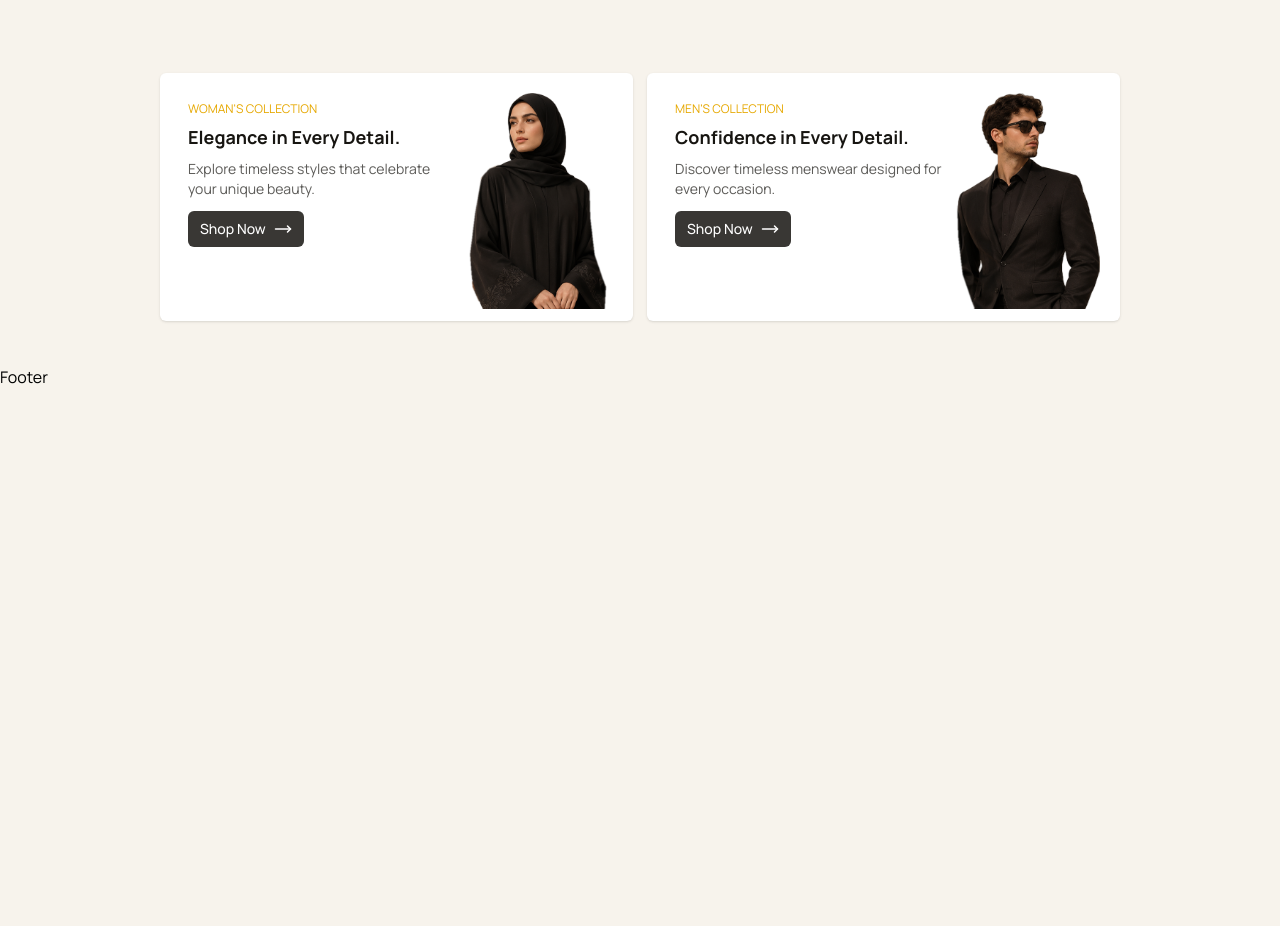
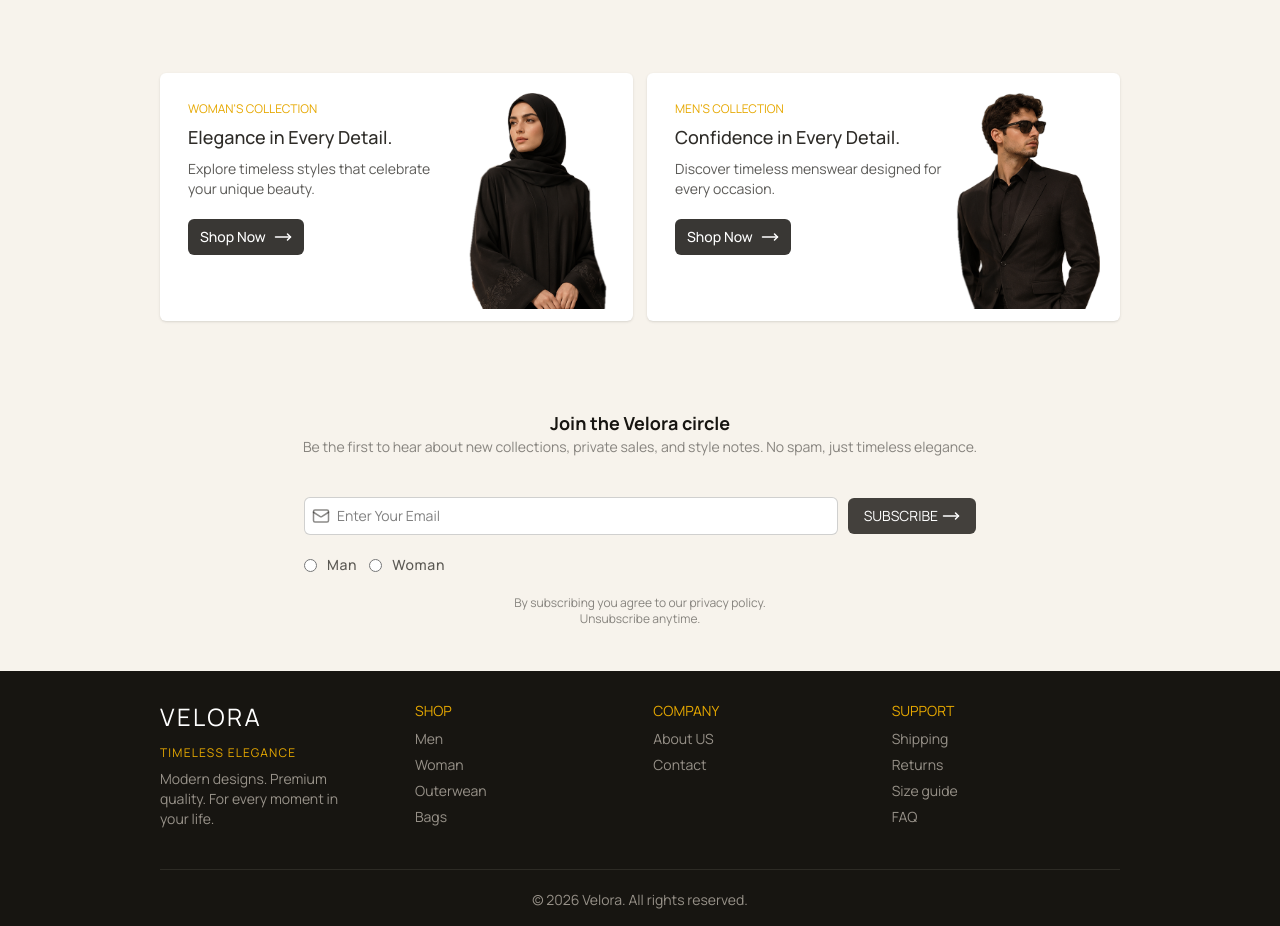
Before and after one commit to ahmed2020026/velora, a React (Vite) app: page / in a window 1280 px wide. Shown: the part 1920-2846 px from the top of the page. Before the commit the page ends 2309 px from the top, so only its background shows below. Built offline with nearby package versions, Linux system fonts and the light colour scheme.

Commit message:
finish homePage

```diff
--- a/src/App.tsx
+++ b/src/App.tsx
@@ -13,7 +13,7 @@ function App() {
       <main>
         <Main/>
       </main>
-      <footer>
+      <footer className='bg-dark'>
         <Footer />
       </footer>
     </>
--- a/src/components/layout/Footer.tsx
+++ b/src/components/layout/Footer.tsx
@@ -1,7 +1,66 @@
+import { Link } from "react-router-dom"
 
 const Footer = () => {
     return (
-        <div>Footer</div>
+        <div className="container">
+            <div className="grid md:grid-cols-3 lg:grid-cols-4 gap-15 pt-3.5">
+                <div>
+                    <h2 className="text-2xl uppercase tracking-widest mb-3 text-white">Velora</h2>
+                    <p className="text-xs text-gold mb-2 tracking-widest">TIMELESS ELEGANCE</p>
+                    <p className="text-sm text-secondary/60">Modern designs. Premium quality. For every moment in your life.</p>
+                </div>
+                <div className="md:col-span-2 lg:col-span-3 grid grid-cols-3 gap-2.5">
+                    <div className="">
+                        <h2 className="mb-2 text-gold uppercase text-sm">Shop</h2>
+                        <ul className="text-sm text-secondary/60">
+                            <li className="mb-1.5">
+                                <Link to={'/shop'} className="hover:text-gold transition duration-200">Men</Link>
+                            </li>
+                            <li className="mb-1.5">
+                                <Link to={'/shop'} className="hover:text-gold transition duration-200">Woman</Link>
+                            </li>
+                            <li className="mb-1.5">
+                                <Link to={'/shop'} className="hover:text-gold transition duration-200">Outerwean</Link>
+                            </li>
+                            <li>
+                                <Link to={'/shop'} className="hover:text-gold transition duration-200">Bags</Link>
+                            </li>
+                        </ul>
+                    </div>
+                    <div className="">
+                        <h2 className="mb-2 text-gold uppercase text-sm">company</h2>
+                        <ul className="text-sm text-secondary/60">
+                            <li className="mb-1.5">
+                                <Link to={'/about'} className="hover:text-gold transition duration-200">About US</Link>
+                            </li>
+                            <li className="mb-1.5">
+                                <Link to={'/contact'} className="hover:text-gold transition duration-200">Contact</Link>
+                            </li>
+                        </ul>
+                    </div>
+                    <div className="">
+                        <h2 className="mb-2 text-gold uppercase text-sm">Support</h2>
+                        <ul className="text-sm text-secondary/60">
+                            <li className="mb-1.5">
+                                <Link to={'/shop'} className="hover:text-gold transition duration-200">Shipping</Link>
+                            </li>
+                            <li className="mb-1.5">
+                                <Link to={'/shop'} className="hover:text-gold transition duration-200">Returns</Link>
+                            </li>
+                            <li className="mb-1.5">
+                                <Link to={'/shop'} className="hover:text-gold transition duration-200">Size guide</Link>
+                            </li>
+                            <li>
+                                <Link to={'/shop'} className="hover:text-gold transition duration-200">FAQ</Link>
+                            </li>
+                        </ul>
+                    </div>
+                </div>
+            </div>
+            <div className="border-t border-secondary/10 mt-10 pt-5">
+                <p className="text-center text-sm text-secondary/60">© 2026 Velora. All rights reserved.</p>
+            </div>
+        </div>
     )
 }
 
--- a/src/components/layout/NavBar.tsx
+++ b/src/components/layout/NavBar.tsx
@@ -12,7 +12,7 @@ const NavBar = () => {
                 <h1 className="text-3xl sm:text-4xl font-bold text-dark">Velora</h1>
             </div>
 
-            <nav className={`${openMenu? 'max-lg:tranform max-lg:translate-y-0 max-lg:opacity-100': 'max-lg:tranform max-lg:opacity-0 max-lg:-translate-y-1 max-lg pointer-events-none' } max-lg:absolute max-lg:top-full max-lg:left-0 max-lg:z-50 max-lg:w-full max-lg:rounded-b-lg max-lg:bg-white max-lg:px-4 max-lg:py-4 max-lg:shadow-lg transition-all duration-300  `}>
+            <nav className={`${openMenu? 'max-lg:tranform max-lg:translate-y-0 max-lg:opacity-100': 'max-lg:tranform max-lg:opacity-0 max-lg:-translate-y-1 max-lg max-lg:pointer-events-none' } max-lg:absolute max-lg:top-full max-lg:left-0 max-lg:z-50 max-lg:w-full max-lg:rounded-b-lg max-lg:bg-white max-lg:px-4 max-lg:py-4 max-lg:shadow-lg transition-all duration-300  `}>
                 <ul className="flex items-center gap-6 max-lg:flex-col max-lg:items-start max-lg:gap-2">
                     {navLinks.map((link) => (
                         <li key={link.router} className="w-full lg:w-auto">
--- a/src/pages/Home.tsx
+++ b/src/pages/Home.tsx
@@ -1,6 +1,7 @@
 import Categories from '../sections/Categories'
 import Features from '../sections/Features'
 import Hero from '../sections/Hero'
+import NewSetter from '../sections/NewSetter'
 import Products from '../sections/Products'
 import Promotional from '../sections/Promotional'
 
@@ -22,6 +23,9 @@ const Home = () => {
       <section className="py-7">
         <Promotional />
       </section>
+      <section className="py-7">
+        <NewSetter />
+      </section>
     </>
   )
 }
--- /dev/null
+++ b/src/sections/NewSetter.tsx
@@ -0,0 +1,53 @@
+import { Mail, MoveRight } from "lucide-react"
+import HeadSection from "../components/ui/HeadSection"
+
+const NewSetter = () => {
+    const subscription = (e: React.FormEvent<HTMLFormElement>) => {
+        e.preventDefault()
+        console.log(e)
+    }
+    return (
+        <div className="container">
+            <div className="text-center">
+                <HeadSection head="Join the Velora circle" disc="Be the first to hear about new collections, private sales, and style notes. No spam, just timeless elegance." />
+            </div>
+            <div className="max-w-2xl mx-auto relative mt-10">
+                <form onSubmit={subscription} className="">
+                    <div className="flex justify-center items-center gap-2.5">
+                        <div className="relative w-full">
+                            <input
+                                type="text"
+                                className="peer rounded-md w-full border bg-white transition duration-200 border-dark/20 p-2 pl-8 text-sm outline-0 focus:border-dark"
+                                autoComplete="off"
+                                required
+                                placeholder="Enter Your Email"
+                                id="email"
+                                name="email"
+                                aria-label="email"
+                            />
+                            <Mail
+                                size={18}
+                                className="absolute left-2 top-1/2 -translate-y-1/2 text-dark/50 transition-colors duration-200 peer-focus:text-dark"
+                            />
+                        </div>
+                        <button type="submit" className="group flex justify-center items-center bg-dark/80 text-sm hover:bg-dark hover:text-gold gap-1 transition duration-200 text-white p-2 px-4 rounded-md border-0 cursor-pointer">
+                            SUBSCRIBE <MoveRight size={18} className="group-hover:translate-x-2 transition duration-200" />
+                        </button>
+                    </div>
+                    <div className="flex items-center justify-start mt-5 gap-3 text-dark/70 font-medium tracking-wider text-sm">
+                        <label htmlFor="man" className="flex items-center justify-start cursor-pointer gap-2.5">
+                            <input type="radio" required name="gender" id="man" value={'man'} /> Man
+                        </label>
+                        <label htmlFor="woman" className="flex items-center justify-start cursor-pointer gap-2.5">
+                            <input type="radio" required name="gender" id="woman" value={'woman'}/> Woman
+                        </label>
+                    </div>
+
+                    <p className="text-center max-w-2xs text-xs mx-auto mt-5 text-dark/50">By subscribing you agree to our privacy policy. Unsubscribe anytime.</p>
+                </form>
+            </div>
+        </div>
+    )
+}
+
+export default NewSetter
--- a/src/sections/Promotional.tsx
+++ b/src/sections/Promotional.tsx
@@ -10,9 +10,9 @@ const Promotional = () => {
                     <div className='grid grid-cols-3 h-56 overflow-hidden  p-2 rounded-md'>
                         <div className='col-span-2 p-2'>
                             <p className='text-xs uppercase text-gold mb-1.5'>woman's collection</p>
-                            <h2 className='font-bold text-lg mb-2 text-dark'>Elegance in Every Detail.</h2>
+                            <h2 className='font-medium text-lg mb-2 text-dark/90'>Elegance in Every Detail.</h2>
                             <p className='text-sm text-dark/70'>Explore timeless styles that celebrate your unique beauty.</p>
-                            <Link to={''} className='bg-dark/85 group text-white hover:bg-dark text-sm font-medium py-2 px-3 mt-3 rounded-md transition duration-200 inline-flex items-center justify-around gap-2 hover:text-gold'>Shop Now <MoveRight className='group-hover:translate-x-1 transition duration-200' size={18} /></Link>
+                            <Link to={''} className='bg-dark/85 group text-white hover:bg-dark text-sm font-medium py-2 px-3 mt-5 rounded-md transition duration-200 inline-flex items-center justify-around gap-2 hover:text-gold'>Shop Now <MoveRight className='group-hover:translate-x-1 transition duration-200' size={18} /></Link>
                         </div>
                         <img src={Woman} alt="Woman" className='max-w-full h-auto object-cover object-center transition-all duration-200' />
                     </div>
@@ -21,9 +21,9 @@ const Promotional = () => {
                     <div className='grid grid-cols-3 h-56 overflow-hidden  p-2'>
                         <div className='col-span-2 p-2'>
                             <p className='text-xs uppercase text-gold mb-1.5'>men's collection</p>
-                            <h2 className='font-bold text-lg mb-2 text-dark'>Confidence in Every Detail.</h2>
+                            <h2 className='font-medium text-lg mb-2 text-dark/90'>Confidence in Every Detail.</h2>
                             <p className='text-sm text-dark/70'>Discover timeless menswear designed for every occasion.</p>
-                            <Link to={''} className='bg-dark/85 group text-white hover:bg-dark text-sm font-medium py-2 px-3 mt-3 rounded-md transition duration-200 inline-flex items-center justify-around gap-2 hover:text-gold'>Shop Now <MoveRight className='group-hover:translate-x-1 transition duration-200' size={18} /></Link>
+                            <Link to={''} className='bg-dark/85 group text-white hover:bg-dark text-sm font-medium py-2 px-3 mt-5 rounded-md transition duration-200 inline-flex items-center justify-around gap-2 hover:text-gold'>Shop Now <MoveRight className='group-hover:translate-x-1 transition duration-200' size={18} /></Link>
                         </div>
                         <img src={Man} alt="Man" className='max-w-full h-auto object-cover object-center' />
                     </div>
```
